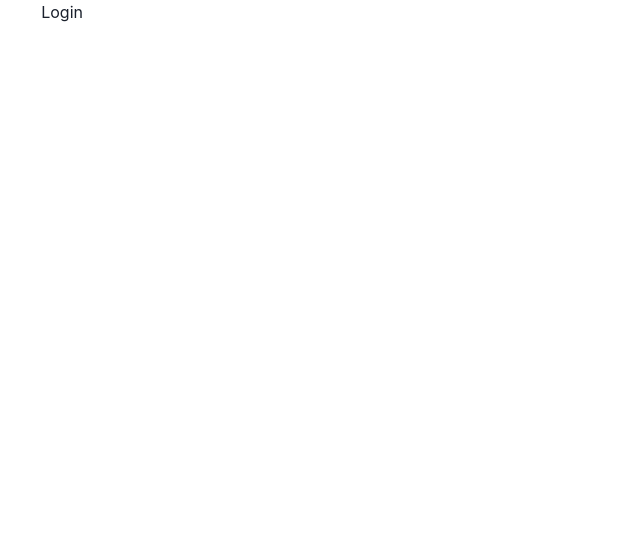
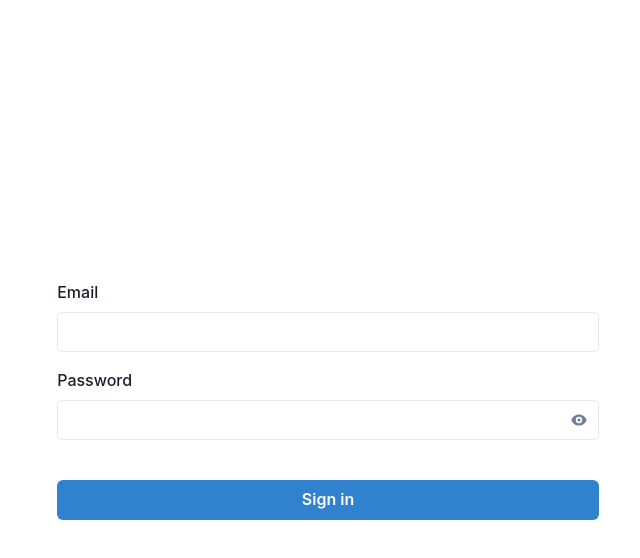
Before and after one commit to ronsigter/dragger, a Next.js app: page /login in a window 1280 px wide. Shown: the top 558 px of the page, without its empty margins (312-952 px from the left). Built offline with nearby package versions, Linux system fonts and the light colour scheme.

Commit message:
adds password field component

```diff
--- a/app/dragger-login/Login.tsx
+++ b/app/dragger-login/Login.tsx
@@ -1,5 +1,32 @@
-import { Box } from '@chakra-ui/react'
+import {
+  Box,
+  Button,
+  Center,
+  FormControl,
+  FormLabel,
+  IconButton,
+  Input,
+  InputGroup,
+  InputRightElement,
+  Stack,
+} from '@chakra-ui/react'
+import { PasswordField } from './components'
 
 export const Login: React.FC = () => {
-  return <Box>Login</Box>
+  return (
+    <Box w='100%'>
+      <Stack spacing='4' as='form' id='login-form'>
+        <FormControl>
+          <FormLabel>Email</FormLabel>
+          <Input type='email' />
+        </FormControl>
+        <PasswordField />
+      </Stack>
+      <Box pt='10'>
+        <Button w='100%' colorScheme='blue' type='submit' form='login-form'>
+          Sign in
+        </Button>
+      </Box>
+    </Box>
+  )
 }
--- /dev/null
+++ b/app/dragger-login/components/PasswordField.tsx
@@ -0,0 +1,49 @@
+import { forwardRef, useRef } from 'react'
+import {
+  FormControl,
+  FormLabel,
+  IconButton,
+  Input,
+  InputGroup,
+  InputProps,
+  InputRightElement,
+  useDisclosure,
+  useMergeRefs,
+} from '@chakra-ui/react'
+import { HiEye, HiEyeOff } from 'react-icons/hi'
+
+export const PasswordField: React.FC = forwardRef<HTMLInputElement, InputProps>(
+  function Field(_props, ref) {
+    const { isOpen, onToggle } = useDisclosure()
+    const inputRef = useRef<HTMLInputElement>(null)
+
+    const mergeRef = useMergeRefs(inputRef, ref)
+    const onClickReveal = () => {
+      onToggle()
+      if (inputRef.current) {
+        inputRef.current.focus({ preventScroll: true })
+      }
+    }
+
+    return (
+      <FormControl>
+        <FormLabel>Password</FormLabel>
+        <InputGroup>
+          <Input
+            ref={mergeRef}
+            type={isOpen ? 'text' : 'password'}
+            autoComplete='current-password'
+          />
+          <InputRightElement>
+            <IconButton
+              variant='link'
+              aria-label={isOpen ? 'Mask password' : 'Reveal password'}
+              icon={isOpen ? <HiEyeOff /> : <HiEye />}
+              onClick={onClickReveal}
+            />
+          </InputRightElement>
+        </InputGroup>
+      </FormControl>
+    )
+  }
+)
--- /dev/null
+++ b/app/dragger-login/components/index.ts
@@ -0,0 +1 @@
+export * from './PasswordField'
--- a/layout/MainLayout.tsx
+++ b/layout/MainLayout.tsx
@@ -1,9 +1,15 @@
-import { Container } from '@chakra-ui/react'
+import { Box, Center, Container } from '@chakra-ui/react'
 
 type MainLayoutProps = {
   children: React.ReactNode
 }
 
 export const MainLayout: React.FC<MainLayoutProps> = ({ children }) => {
-  return <Container>{children}</Container>
+  return (
+    <Container h='100vh' w='100%'>
+      <Center h='100%' w='100%' px='4'>
+        {children}
+      </Center>
+    </Container>
+  )
 }
--- a/package.json
+++ b/package.json
@@ -15,7 +15,8 @@
     "framer-motion": "^7.5.3",
     "next": "12.3.1",
     "react": "18.2.0",
-    "react-dom": "18.2.0"
+    "react-dom": "18.2.0",
+    "react-icons": "^4.4.0"
   },
   "devDependencies": {
     "@types/node": "18.8.3",
```
Also changed, not shown: 1 other file (tests, documents, lock files or other folders).
